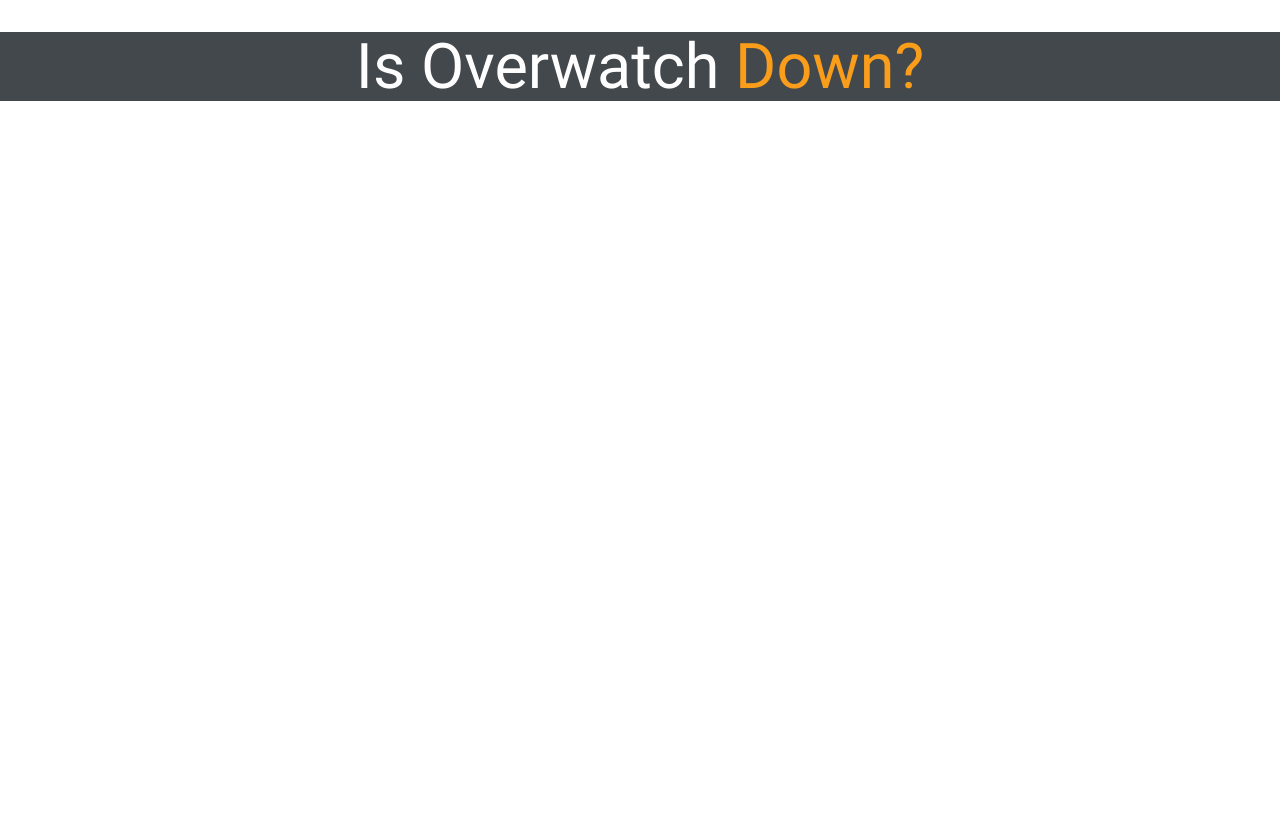
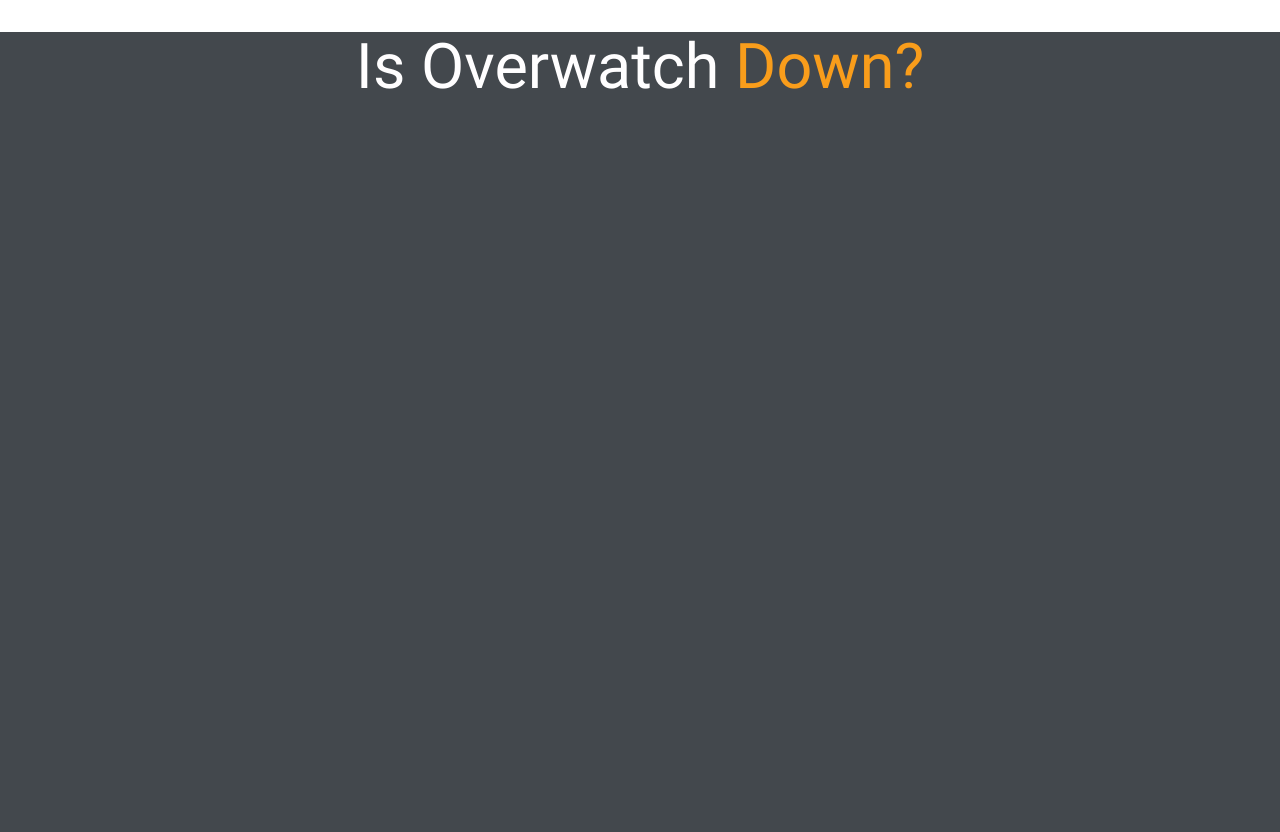
Before and after one commit to iamjawa/isoverwatchdown, a PHP site: page / in a window 1280 px wide. Before the commit the page ends 101 px from the top, so only its background shows below. Run offline with PHP 8.4, Linux system fonts and the light colour scheme; some libraries are stand-ins or nearby versions.

Commit message:
Background Colour and Height Fixes

```diff
--- a/css/main.css
+++ b/css/main.css
@@ -1,3 +1,13 @@
+html {
+  height: 100%;
+  width: 100%;
+}
+
+body {
+  height: 100%;
+  width: 100%;
+}
+
 main {
   background-color: #43484D;
   height: 100%;
```
